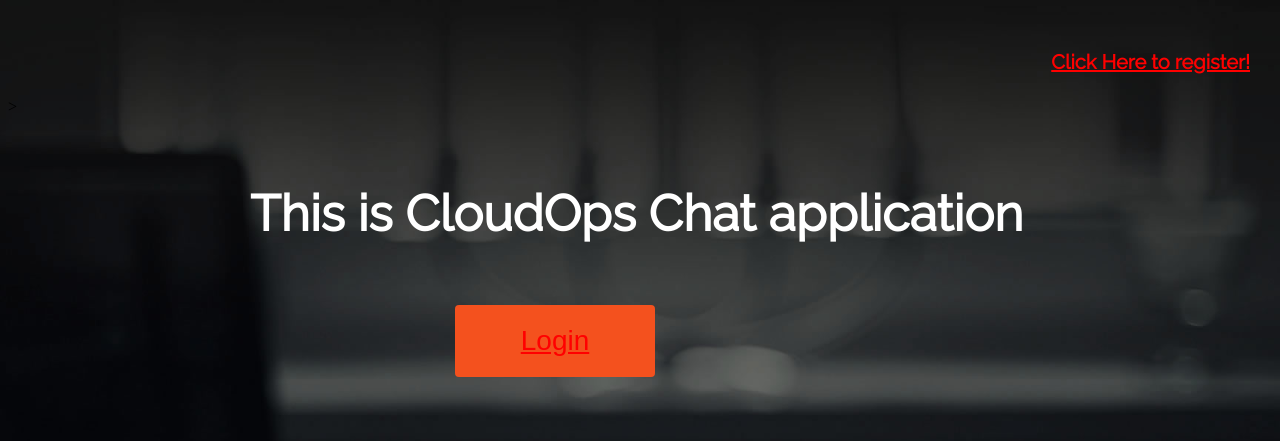
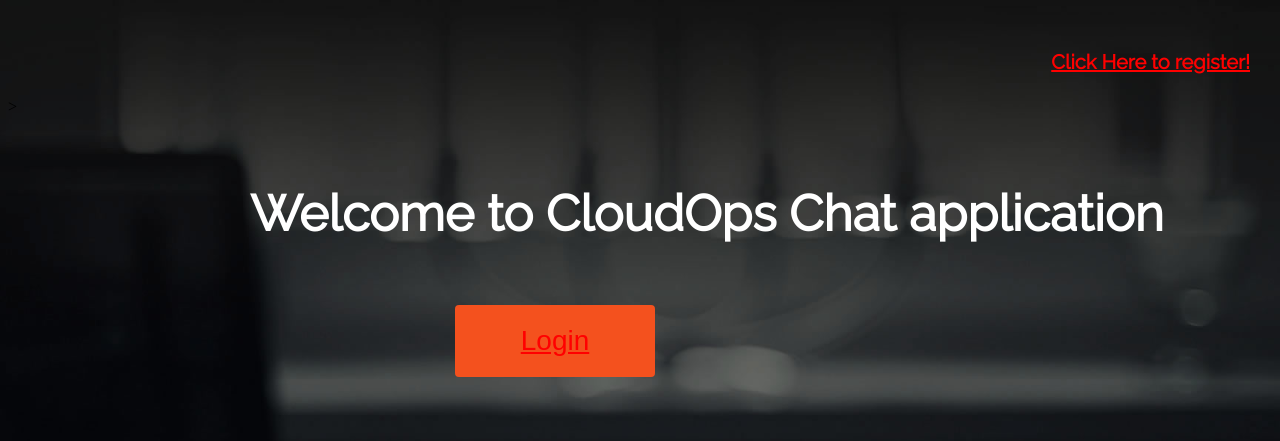
Before and after one commit to NayanTr09/ChatApp, a Django app: page / in a window 1280 px wide. Shown: the top 441 px of the page. Run offline with Django 3.2, Linux system fonts and the light colour scheme.

Commit message:
Update index.html

```diff
--- a/new_chatapp/fundoo/fundooapp/templates/index.html
+++ b/new_chatapp/fundoo/fundooapp/templates/index.html
@@ -7,7 +7,7 @@
 {#  Main HomePage contain links for login and registration #}
 {% block content %}
 <center>
-    <h1>This is CloudOps Chat application</h1><br><br>
+    <h1>Welcome to CloudOps Chat application</h1><br><br>
     <button class="button" style="vertical-align:middle"><span><a href="{% url 'sign_in' %}">Login</a></span></button><br>
     <h3><a href="{% url 'signup' %}">Click Here to register!</a></h3><br><br>
     </center>
```
